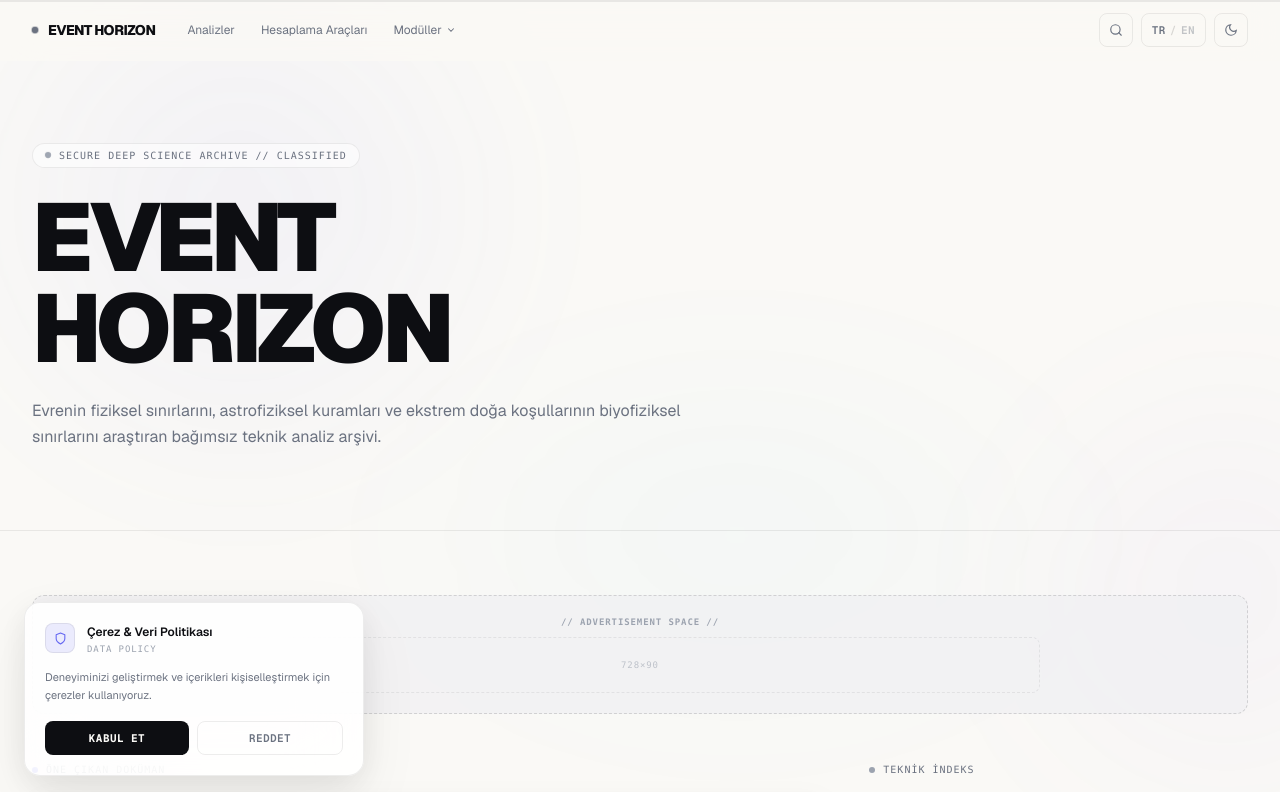
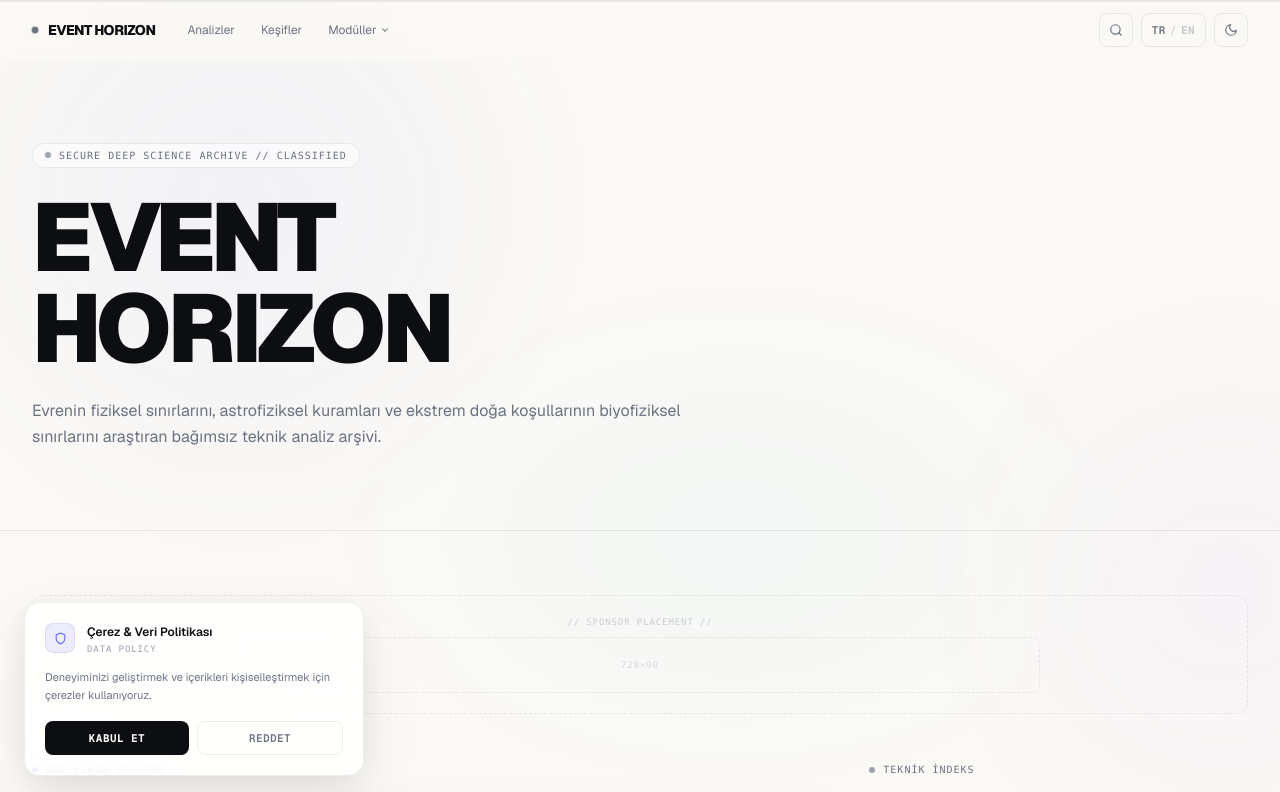
Before and after one commit to nkohlei/nkohlei.github.io, a Next.js app: page /blog in a window 1280 px wide. Shown: the top 792 px of the page. Built offline with nearby package versions, Linux system fonts and the light colour scheme; grey boxes are pictures that could not be loaded.

Commit message:
Revert "feat: complete brand integration in partner logos, update left navigation link, and refine ad placeholders for light mode"
This reverts commit 2387ee4b7e2f40bdd4c99b233e55e141fd526025.

```diff
--- a/src/app/blog/[slug]/page.js
+++ b/src/app/blog/[slug]/page.js
@@ -55,9 +55,9 @@ export default async function BlogPostPage({ params }) {
           </div>
 
           {/* AdSense In-Article Box */}
-          <div className="my-10 border border-dashed border-zinc-300 dark:border-zinc-800 bg-neutral-100/40 dark:bg-zinc-950/20 p-6 text-center font-mono rounded-lg">
-            <span className="text-[9px] tracking-widest text-zinc-500 dark:text-zinc-400 uppercase block mb-2" style={{ fontWeight: 700 }}>// ADVERTISEMENT SPACE //</span>
-            <div className="h-16 w-full rounded border border-dashed border-zinc-200 dark:border-zinc-800/80 flex items-center justify-center text-[10px] tracking-widest text-zinc-500 dark:text-zinc-400">
+          <div className="my-10 border border-dashed border-zinc-200 dark:border-zinc-800 bg-transparent p-6 text-center font-mono rounded-lg">
+            <span className="text-[9px] tracking-widest text-zinc-400 dark:text-zinc-600 uppercase block mb-2">// SPONSOR IN-ARTICLE //</span>
+            <div className="h-16 w-full rounded border border-dashed border-zinc-200 dark:border-zinc-800/80 flex items-center justify-center text-[10px] tracking-widest text-zinc-400 dark:text-zinc-500 bg-zinc-50/50 dark:bg-zinc-950/20">
               NATIVE IN-ARTICLE DISPLAY PLACEMENT
             </div>
           </div>
@@ -90,10 +90,10 @@ export default async function BlogPostPage({ params }) {
         </article>
 
         {/* AdSense Bottom Box */}
-        <section className="mt-16 border border-dashed border-zinc-300 dark:border-zinc-800 bg-neutral-100/40 dark:bg-zinc-950/20 py-8 px-4 text-center font-mono rounded-lg">
+        <section className="mt-16 border border-dashed border-zinc-200 dark:border-zinc-800 bg-transparent py-8 px-4 text-center font-mono rounded-lg">
           <div className="flex flex-col items-center justify-center">
-            <span className="text-[9px] tracking-widest text-zinc-500 dark:text-zinc-400 uppercase mb-2" style={{ fontWeight: 700 }}>// ADVERTISEMENT SPACE //</span>
-            <div className="h-20 w-full max-w-xl rounded border border-dashed border-zinc-200 dark:border-zinc-800/80 flex items-center justify-center text-[10px] tracking-widest text-zinc-500 dark:text-zinc-400">
+            <span className="text-[9px] tracking-widest text-zinc-400 dark:text-zinc-600 uppercase mb-2">// RECOMMENDED SPONSOR LINKS //</span>
+            <div className="h-20 w-full max-w-xl rounded border border-dashed border-zinc-200 dark:border-zinc-800/80 flex items-center justify-center text-[10px] tracking-widest text-zinc-400 dark:text-zinc-500 bg-zinc-50/50 dark:bg-zinc-950/20">
               MATCHED CONTENT RECOMMENDATIONS (AUTO-SIZE)
             </div>
           </div>
--- a/src/app/blog/components/Header.js
+++ b/src/app/blog/components/Header.js
@@ -7,7 +7,7 @@ import SearchModal from "./SearchModal";
 /* ── Left nav items (non-article pages) ── */
 const LEFT_NAV = [
   { key: "analyses", tr: "Analizler",  en: "Analyses",   href: "/blog" },
-  { key: "calc",     tr: "Hesaplama Araçları", en: "Calculations", href: "/calculations" },
+  { key: "explore",  tr: "Keşifler",   en: "Explorations", href: "/blog#tum" },
 ];
 
 /* ── Modules dropdown entries ── */
--- a/src/app/blog/components/PartnerLogos.js
+++ b/src/app/blog/components/PartnerLogos.js
@@ -164,19 +164,6 @@ const PARTNERS = [
     ),
   },
   {
-    id: "arcteryx",
-    url: "https://www.arcteryx.com",
-    label: "Arc'teryx",
-    color: "#808080",
-    svg: (
-      <svg viewBox="0 0 100 38" fill="currentColor" aria-label="Arc'teryx">
-        {/* Simple silhouette representing the classic Archaeopteryx logo skeleton */}
-        <path d="M5 25c10-2 15-8 18-14 1-2-1-4-3-3-5 2-10 6-12 11h-3zm18-14c1 2 4 4 6 1 2-3 1-6-1-7s-4 2-5 6zm8-3c3 1 6-2 5-5-1-2-4-2-6 0s-2 4 1 5zm8 15c2-3 2-8-1-11-2-2-5 0-5 3 0 4 3 6 6 8zm10-5c1-3-1-6-4-6s-4 3-3 6 2 4 7 0zm10 8c0-4-3-6-6-4-2 2-1 6 2 6s4-2 4-2z" />
-        <text x="58" y="24" fontSize="11" fontWeight="900" fontFamily="Arial, sans-serif" letterSpacing="0.5" fill="currentColor">ARC'TERYX</text>
-      </svg>
-    ),
-  },
-  {
     id: "garmin",
     url: "https://www.garmin.com",
     label: "Garmin",
--- a/src/app/blog/page.js
+++ b/src/app/blog/page.js
@@ -209,31 +209,17 @@ function SectionLabel({ children, dot = "muted" }) {
 function AdPlaceholder({ label, size, mb }) {
   return (
     <div
-      className={`py-5 px-4 text-center font-mono rounded-xl ${mb ? "mb-12" : ""}`}
-      style={{
-        border: "1.5px dashed var(--border-hover)",
-        background: "rgba(245, 245, 247, 0.7)", /* fallbacks neatly in dark mode via system or direct class overrides if wanted, but explicitly styled for light mode */
-      }}
-      ref={(el) => {
-        if (!el) return;
-        // Adjust for dark mode dynamically
-        const isDark = document.documentElement.classList.contains("dark");
-        el.style.background = isDark ? "rgba(255, 255, 255, 0.02)" : "rgba(240, 240, 243, 0.7)";
-      }}
+      className={`py-5 px-4 text-center font-mono rounded-xl${mb ? " mb-12" : ""}`}
+      style={{ border: "1px dashed var(--border-color)", background: "transparent" }}
     >
-      <span className="block text-[9px] uppercase tracking-widest mb-2" style={{ color: "var(--foreground-subtle)", fontWeight: 700 }}>
-        // ADVERTISEMENT SPACE //
+      <span className="block text-[9px] uppercase tracking-widest mb-2" style={{ color: "var(--foreground-subtle)", opacity: 0.5 }}>
+        // {label} //
       </span>
       <div
         className="mx-auto flex items-center justify-center rounded-lg"
-        style={{
-          height: "56px",
-          maxWidth: "800px",
-          border: "1.5px dashed var(--border-color)",
-          background: "transparent",
-        }}
+        style={{ height: "56px", maxWidth: "800px", border: "1px dashed var(--border-color)" }}
       >
-        <span className="text-[9px] uppercase tracking-widest" style={{ color: "var(--foreground-subtle)", opacity: 0.6 }}>
+        <span className="text-[9px] uppercase tracking-widest" style={{ color: "var(--foreground-subtle)", opacity: 0.35 }}>
           {size}
         </span>
       </div>
```
